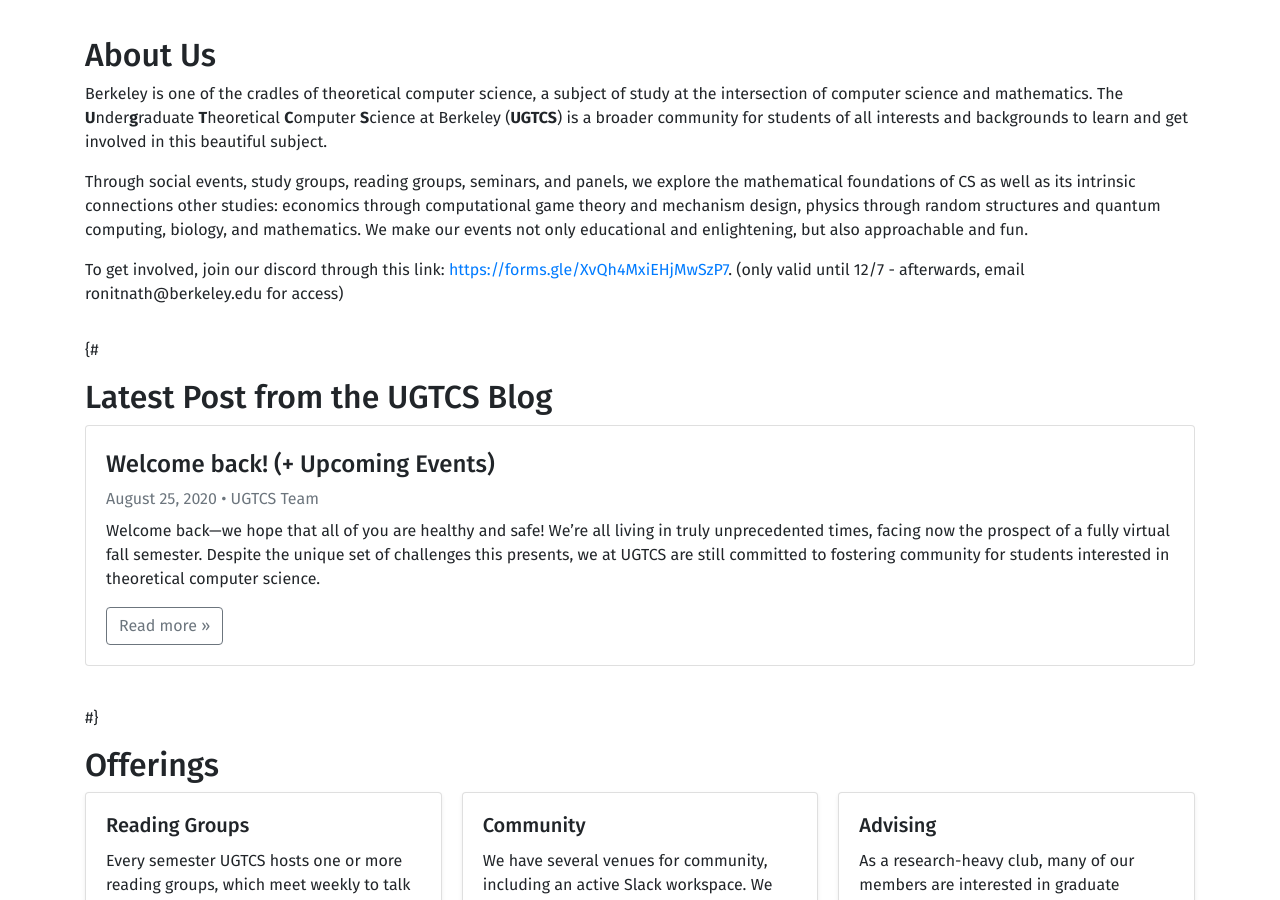
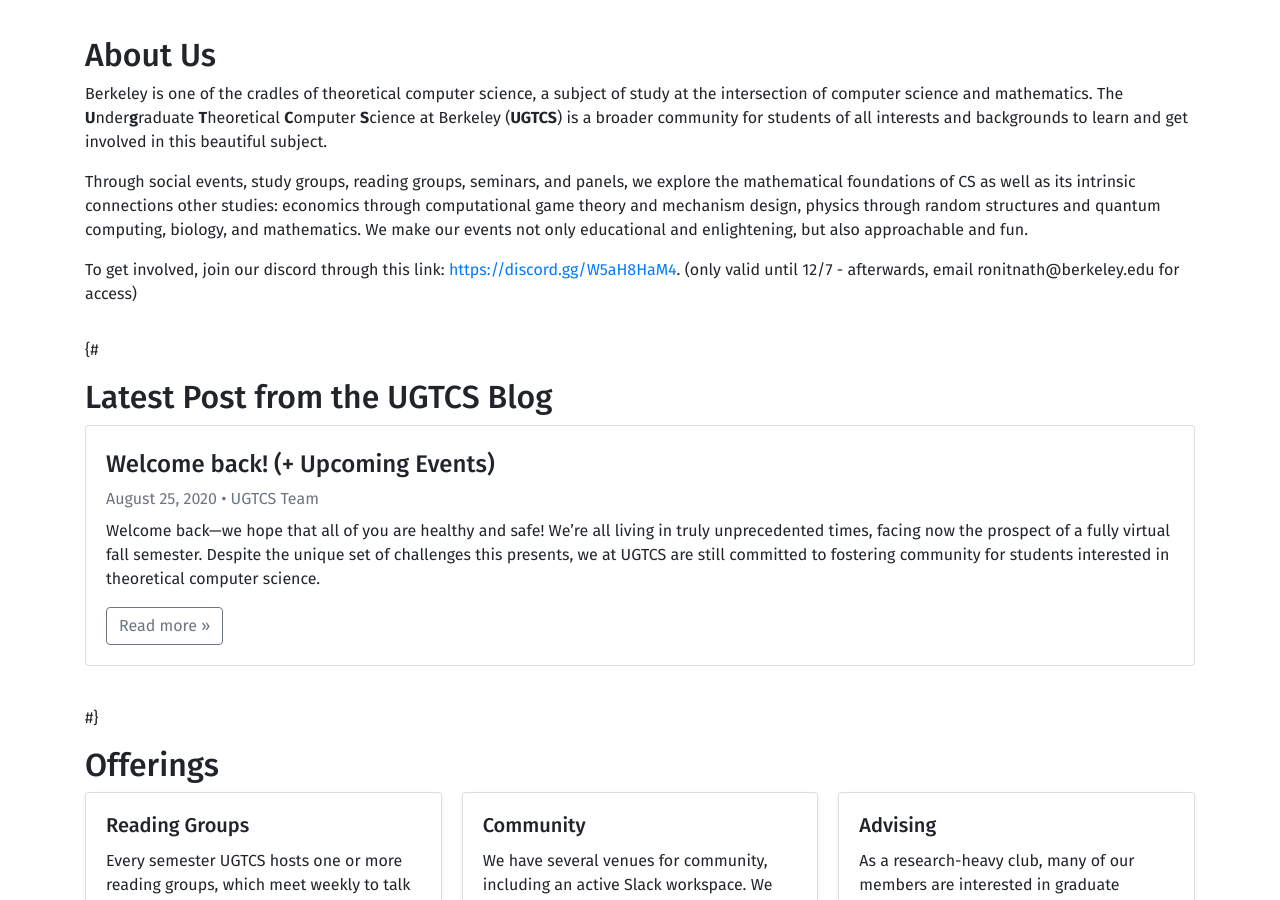
Before and after one commit to ugtcs/ugtcs.github.io, a Jekyll site: the page built from index.html, in a window 1280 px wide and 900 px high, scrolled down 444 px. Built offline with Jekyll 4.4.1, drawn with Linux system fonts in a browser that asks for light colours; the list of posts is cut into pages by our own code; some of the changed lines change nothing that is shown.

Commit message:
updated index

```diff
--- a/index.html
+++ b/index.html
@@ -25,7 +25,7 @@
       </p>
       <p>Through social events, study groups, reading groups, seminars, and panels, we explore the mathematical foundations of CS as well as its intrinsic connections other studies: economics through computational game theory and mechanism design, physics through random structures and quantum computing, biology, and mathematics.
         We make our events not only educational and enlightening, but also approachable and fun.</p>
-      <p>To get involved, join our discord through this link: <a href="https://forms.gle/XvQh4MxiEHjMwSzP7">https://forms.gle/XvQh4MxiEHjMwSzP7</a>. (only valid until 12/7 - afterwards, email ronitnath@berkeley.edu for access)</p>
+      <p>To get involved, join our discord through this link: <a href="https://discord.gg/W5aH8HaM4">https://discord.gg/W5aH8HaM4</a>. (only valid until 12/7 - afterwards, email ronitnath@berkeley.edu for access)</p>
     </div>
   </div>
 
```
